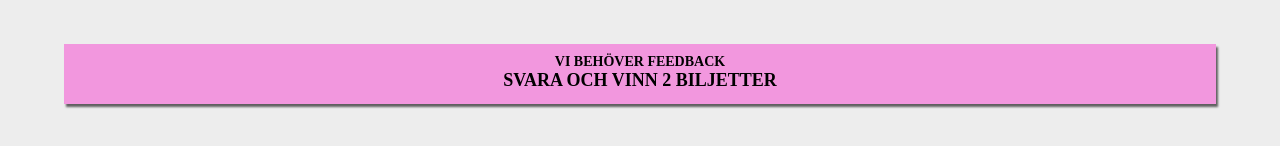
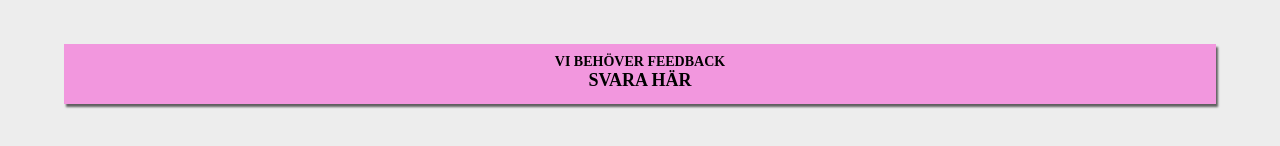
Before and after one commit to axelfilipsson/audio_guide, a React (Create React App) app: page /OMBOKEN in a window 1280 px wide. Shown: the part 632-778 px from the top of the page. Built offline with nearby package versions, Linux system fonts and the light colour scheme; a web font is replaced by a local one.

Commit message:
removed image

```diff
--- a/src/pages/AboutPage/Components/AboutHeader.js
+++ b/src/pages/AboutPage/Components/AboutHeader.js
@@ -17,7 +17,7 @@ padding: 20px;
 box-shadow: 0 4px 2px 0 rgba(0, 0, 0, 0.2), 0 6px 10px 0 rgba(0, 0, 0, 0.1);
 text-align: left;
 width: 100%;
-background-image: url(${AXELOCHVANESSA});
+// background-image: url(${AXELOCHVANESSA});
 background-size: 110px;
 background-position: 80% 160%;
 background-repeat: no-repeat;
--- a/src/pages/GuidePages/GuideComponents/FooterPoll.js
+++ b/src/pages/GuidePages/GuideComponents/FooterPoll.js
@@ -58,7 +58,7 @@ const FooterPoll = () => {
 
           <First> VI BEHÖVER FEEDBACK </First>
           <Second>
-            SVARA OCH VINN 2 BILJETTER
+            SVARA HÄR
           </Second>
 
         </Footer>
```
